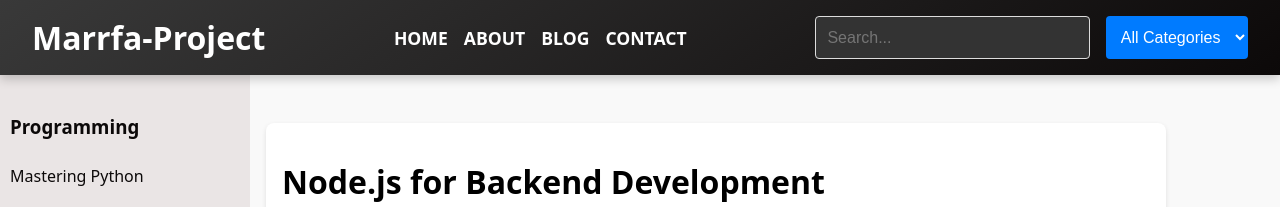
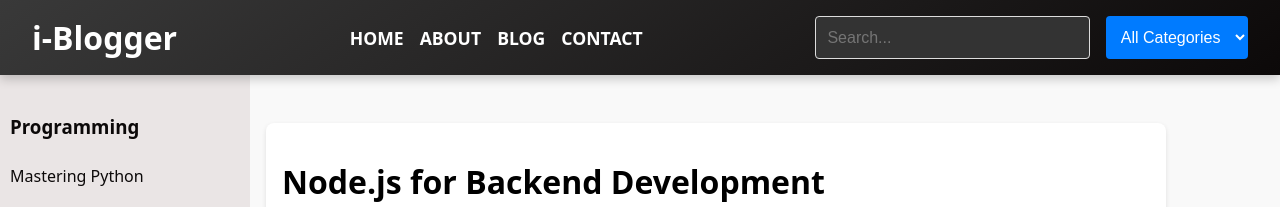
Before and after one commit to aniketdobriyal/I--blogger, a plain HTML site: page index.html in a window 1280 px wide. Shown: the top 207 px of the page. Drawn offline with Linux system fonts and the light colour scheme.

Commit message:
Update index.html

```diff
--- a/index.html
+++ b/index.html
@@ -4,7 +4,7 @@
 <head>
   <meta charset="UTF-8">
   <meta name="viewport" content="width=device-width, initial-scale=1.0">
-  <title>Marrfa-Project</title>
+  <title>i-Blogger</title>
   <link rel="stylesheet" href="styles.css">
   <!-- Google Fonts -->
   <link href="https://fonts.googleapis.com/css2?family=Roboto:wght@400;700&family=Open+Sans:wght@400;600&display=swap"
@@ -15,7 +15,7 @@
   <!-- Metallic Navbar -->
   <nav class="navbar">
     <div class="navbar-left">
-      <h1>Marrfa-Project</h1>
+      <h1>i-Blogger</h1>
     </div>
     <div class="navbar-center">
       <ul>
```
